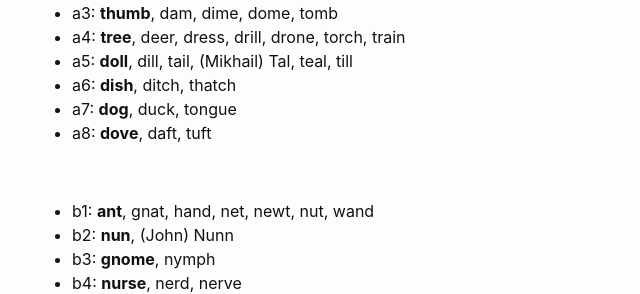
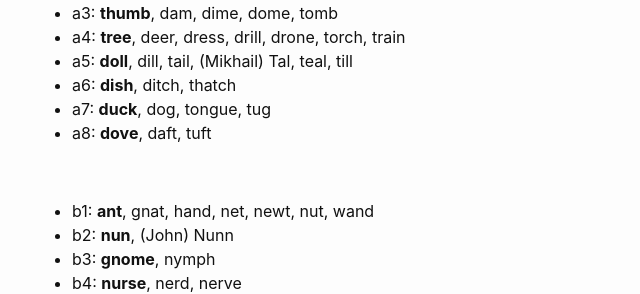
Before and after one commit to liontailedmacaque/liontailedmacaque.github.io, a Jekyll site: the page built from chessmemorypalace/appendix.md, in a window 1280 px wide and 900 px high, scrolled down 647 px. Shown: the part 161-455 px from the top of the window, without its empty margins (228-868 px from the left). Built offline with Jekyll 4.4.1, drawn with Linux system fonts in a browser that asks for light colours.

Commit message:
Update appendix.md

```diff
--- a/chessmemorypalace/appendix.md
+++ b/chessmemorypalace/appendix.md
@@ -21,7 +21,7 @@ Pawn moves have one syllable and do not start with a /p/, /b/ or /s/ sound.
 - a4: **tree**, deer, dress, drill, drone, torch, train
 - a5: **doll**, dill, tail, (Mikhail) Tal, teal, till
 - a6: **dish**, ditch, thatch
-- a7: **dog**, duck, tongue
+- a7: **duck**, dog, tongue, tug
 - a8: **dove**, daft, tuft
 <p><br></p>
 - b1: **ant**, gnat, hand, net, newt, nut, wand
```
